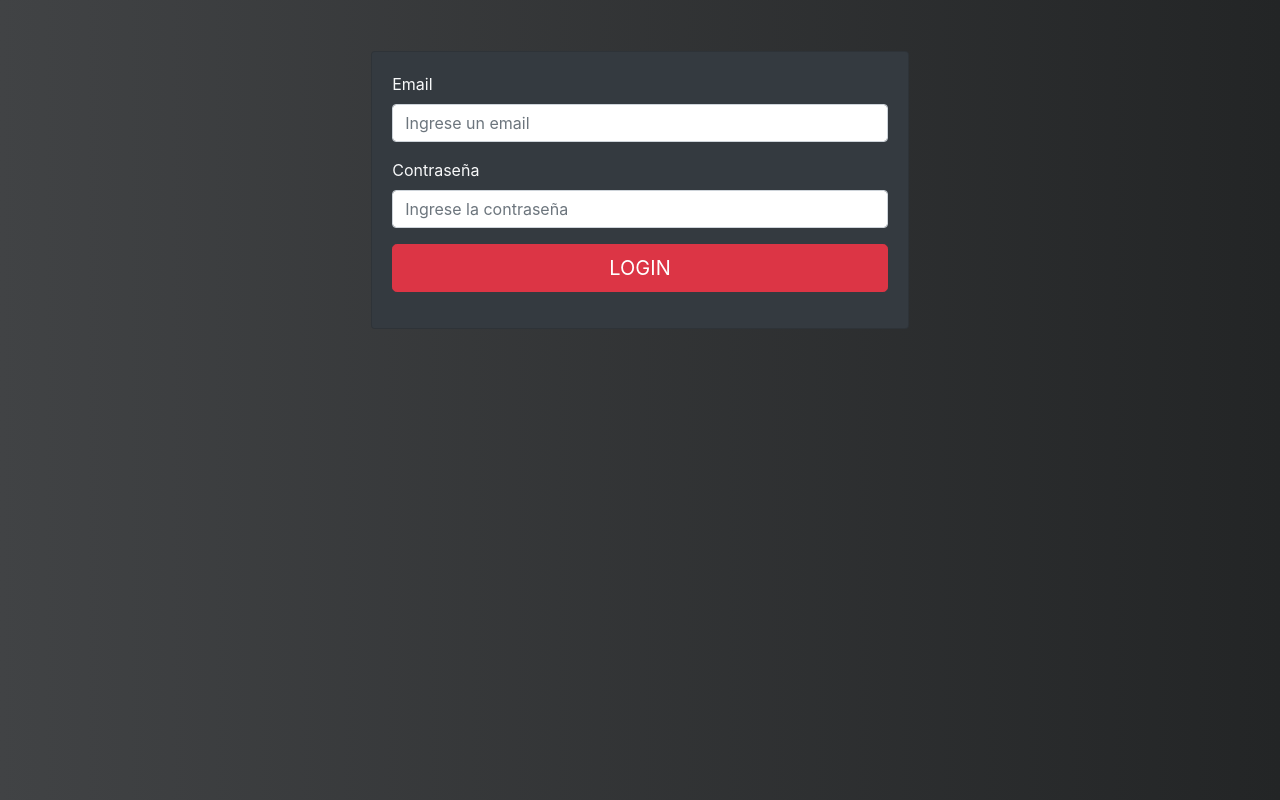
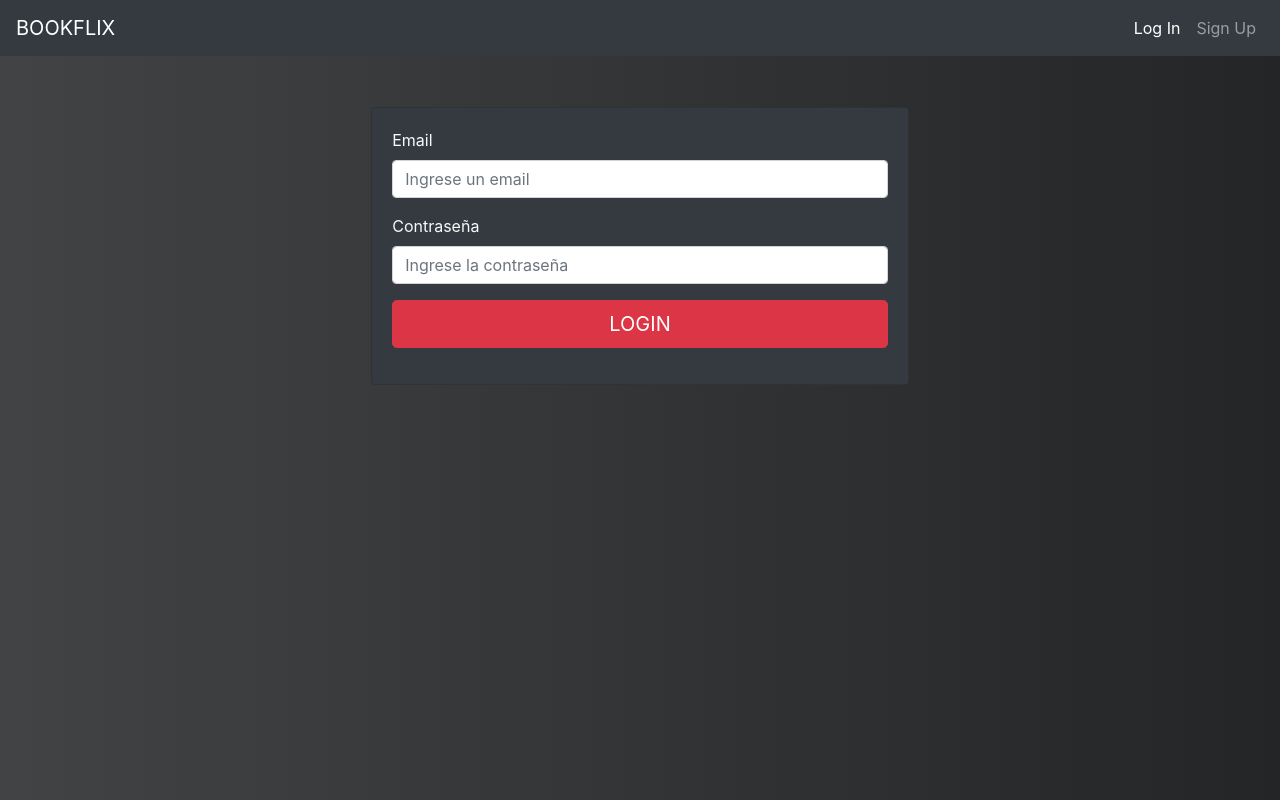
Before and after one commit to sgarbidonna/bookflix, a React (Create React App) app in the folder front-end/: page /login in a window 1280 px wide. Built offline with nearby package versions, Linux system fonts and the light colour scheme.

Commit message:
con navegacion entre login y singup

```diff
--- a/front-end/src/App.js
+++ b/front-end/src/App.js
@@ -7,6 +7,7 @@
 import IniciarSesion from './components/Suscriptores/IniciarSesion';
 import CargarSuscriptor from './components/Suscriptores/CargarSuscriptor';
 import Home from './components/Home';
+import Navegacion from './components/NavegacionHome';
 
 
 
@@ -16,13 +17,17 @@
   return (
     <Router>
       <div className="body" >
+
         <Route path="/" exact>
+          <Navegacion></Navegacion>
           <h1>hola</h1>
         </Route>
         <Route  path="/login">
+          <Navegacion></Navegacion>
           <IniciarSesion></IniciarSesion>
         </Route>
         <Route  path="/singup">
+          <Navegacion></Navegacion>
           <CargarSuscriptor></CargarSuscriptor>
         </Route>
         <Route  path="/home">
--- a/front-end/src/components/NavegacionHome.js
+++ b/front-end/src/components/NavegacionHome.js
@@ -0,0 +1,31 @@
+import React, { Component } from 'react';
+import { Link } from 'react-router-dom';
+
+
+class App extends Component {
+    render (){
+        return (
+
+            <nav className="navbar navbar-expand-lg navbar-dark bg-dark">
+              <a className="navbar-brand" href="">BOOKFLIX</a>
+              <button class="navbar-toggler" type="button" data-toggle="collapse" data-target="#navbarNav" aria-controls="navbarNav" aria-expanded="false" aria-label="Toggle navigation">
+                <span class="navbar-toggler-icon"></span>
+              </button>
+              <div class="collapse navbar-collapse" id="navbarNav">
+                <ul class="navbar-nav ml-auto" >
+                  <li class="nav-item active">
+                  <Link className="nav-link" to="/login">Log In</Link>
+                  </li>
+                  <li class="nav-item">
+                  <Link className="nav-link" to="/singup">Sign Up </Link>
+
+                  </li>
+
+                </ul>
+              </div>
+          </nav>
+        );
+    }
+}
+
+export default App;
--- a/front-end/src/components/Suscriptores/IniciarSesion.js
+++ b/front-end/src/components/Suscriptores/IniciarSesion.js
@@ -35,6 +35,7 @@
             }
         );
         console.log("token:");
+        console.log(data.user.nombre === "jhon");
         console.log(sessionStorage.getItem('token'));
 
     }
```
Also changed, not shown: front-end/src/components/Home.js (+5 -2 lines).
